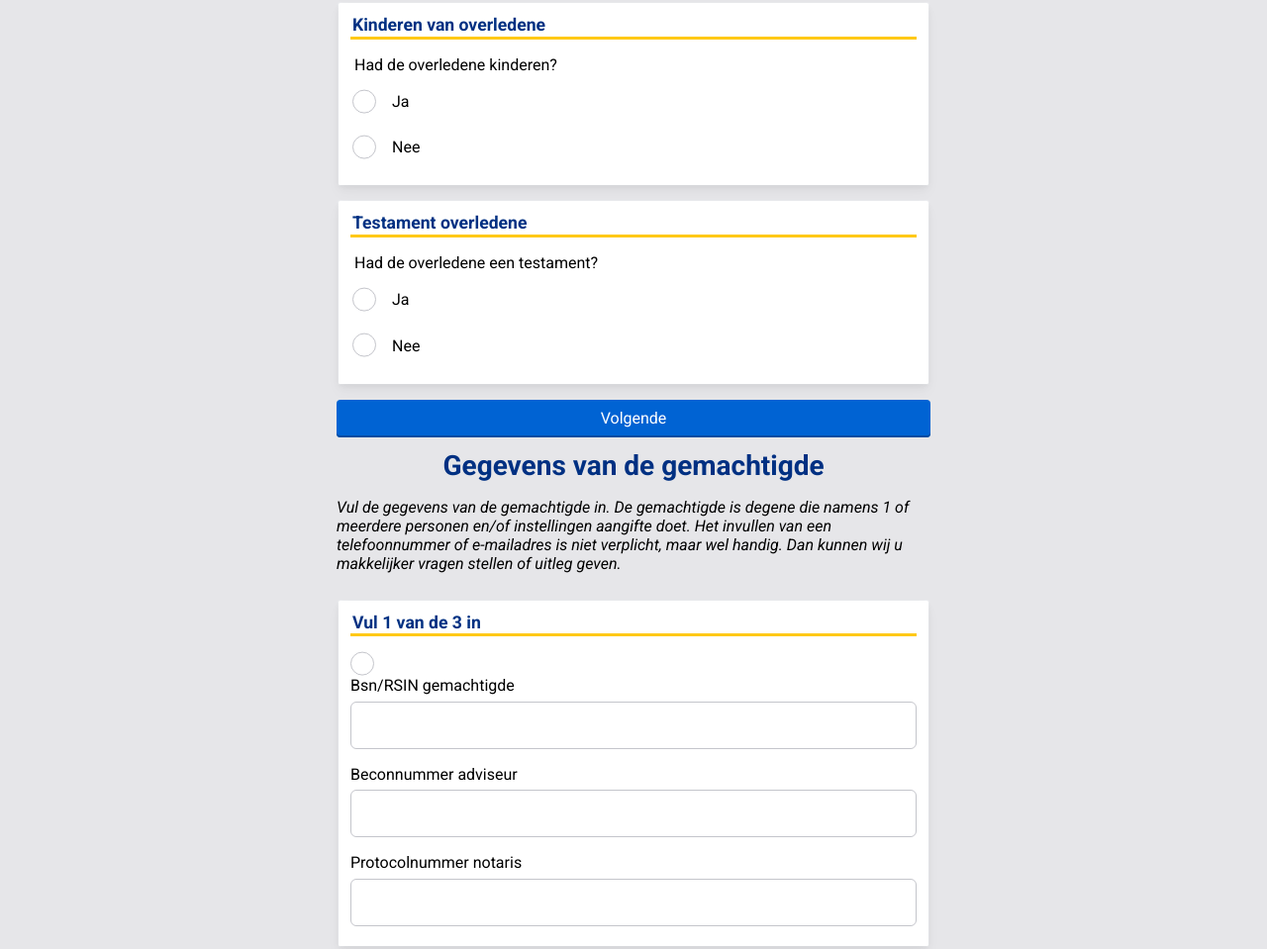
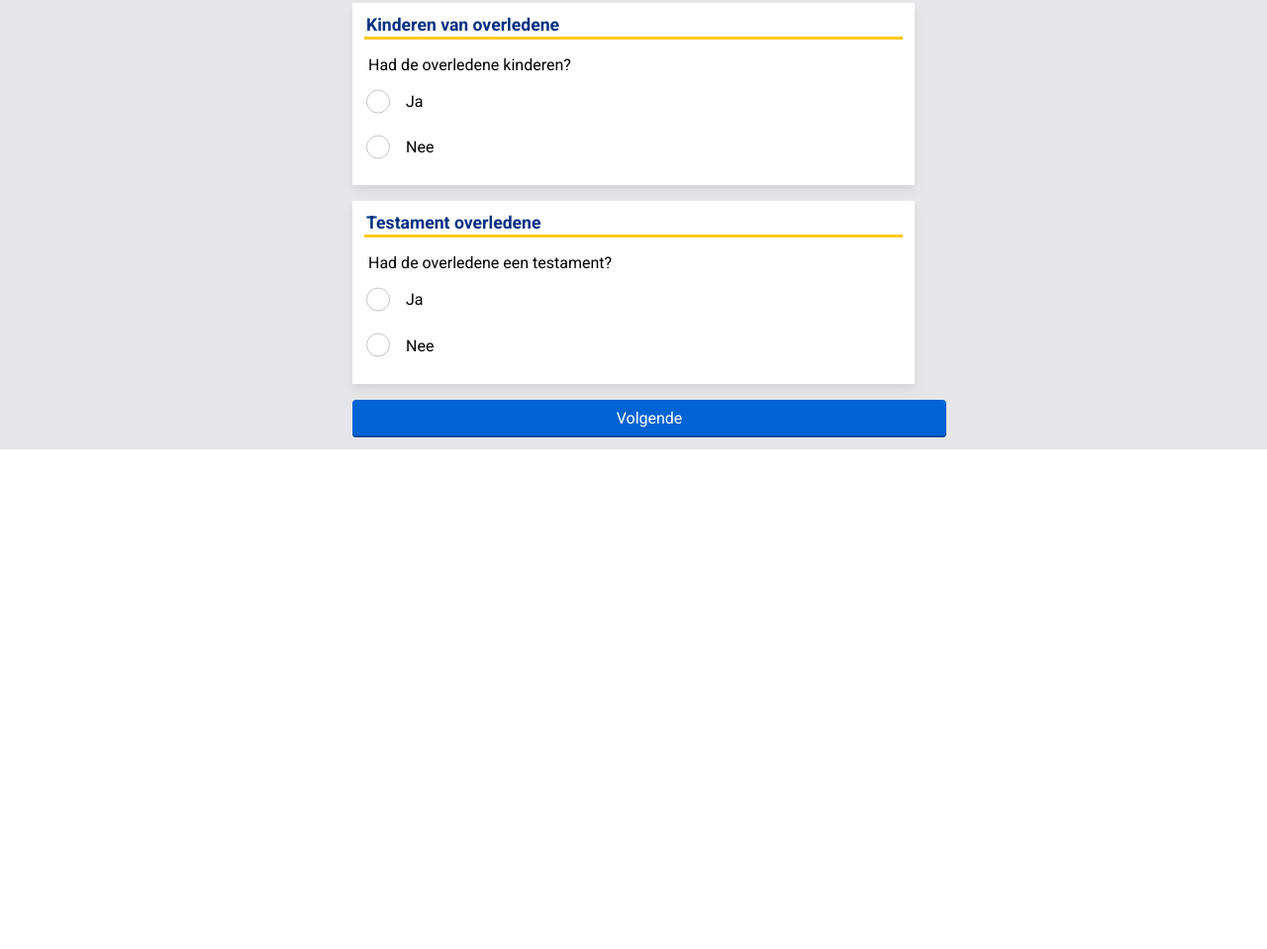
Before and after one commit to LunaaJayy/hva-erfbelasting, a plain HTML site: page index.html in a window 1280 px wide. Shown: the part 1004-1963 px from the top of the page at 99% size. After the commit the page ends 1458 px from the top, so only its background shows below. Drawn offline with Linux system fonts and the light colour scheme; a web font is replaced by a local one.

Commit message:
dag6 en reflectie

```diff
--- a/css/style.css
+++ b/css/style.css
@@ -124,6 +124,8 @@ form {
 
     &>fieldset{
         margin-bottom: 1rem;
+        margin-left: 1rem;
+        margin-right: 1rem;
         padding: 0.75rem 0.75rem 1.25rem;
         border-radius: 0.1rem;
 
@@ -234,7 +236,8 @@ button {
     border: none;
     border-radius: 4px;
     padding: .6rem 1.15rem;
-    width: 100%;
+    margin: 0 1rem;
+    width: inherit;
 
     box-shadow: inset 0 -.125rem 0 var(--btn-shadow);
 
@@ -275,9 +278,9 @@ fieldset:has(.bl:checked) .adresbl {
 /* --------------------------------- MARK: VOLGEND VR
  */
 
-/* .gesl-form {
+.gesl-form {
     display: none;
-} */
+}
 
 /* --------------------------------- MARK: VALIDITY
  */
@@ -319,4 +322,14 @@ label:has(input[type="radio"]:user-invalid) + div {
     }
 
 
-/* datalist toevoegen (options) met landcodes, bij options het land, en dan de value is de landcode */
+/*
+VRAGEN:
+- Mag bsn bsn blijven? Adhv die weekly nerd
+
+FEEDBACK:
+- datalist toevoegen (options) met landcodes, bij options het land, en dan de value is de landcode
+- Autocomplete uitzetten!
+- Extra informatie laten zien (als extra uitleg)
+- De velden zo groot maken als dat het is meestal
+- Vorige knop toevoegen (links boven?)
+*/
--- a/index.html
+++ b/index.html
@@ -423,7 +423,7 @@
                 <legend>Vul 1 van de 3 in</legend>
 
                 <label for="2a-1">
-                    <input type="radio" name="bsn-gemachtigde-radio" required>
+                    <input type="radio" id="2a-1" name="bsn-gemachtigde-radio" required>
                     Bsn/RSIN gemachtigde
                 </label>
 
```
Also changed, not shown: 3 other files.
